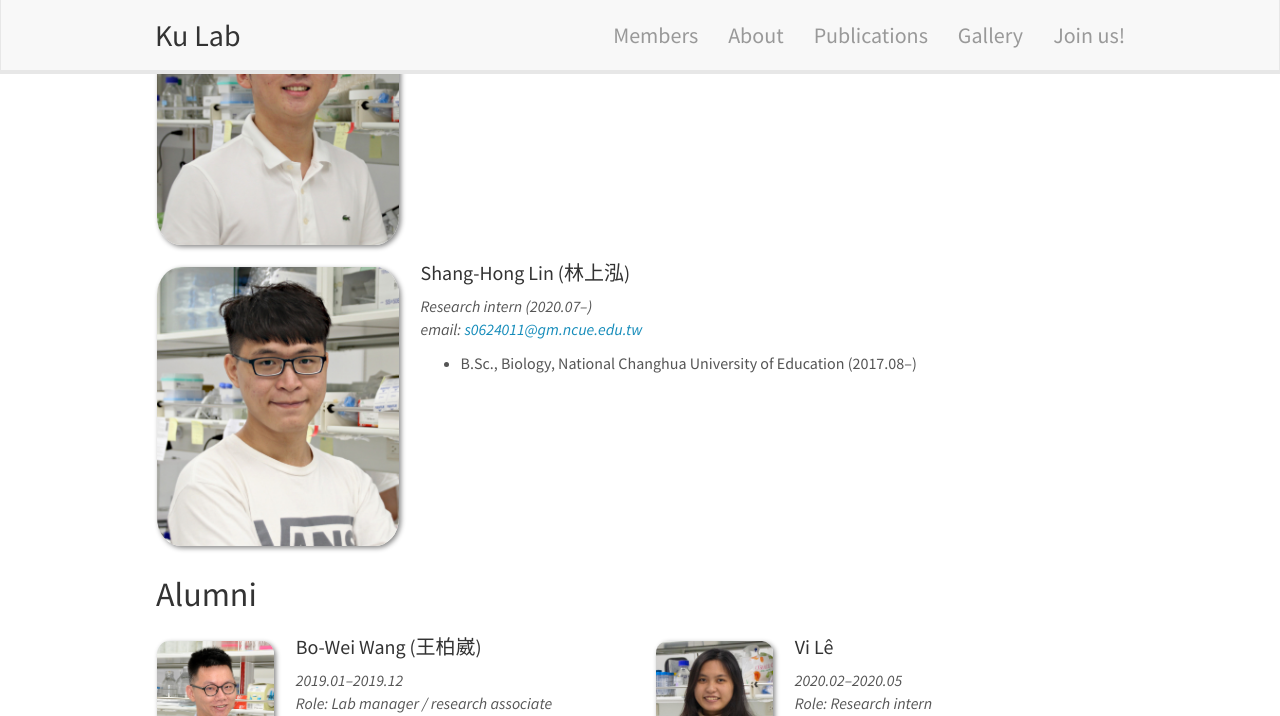
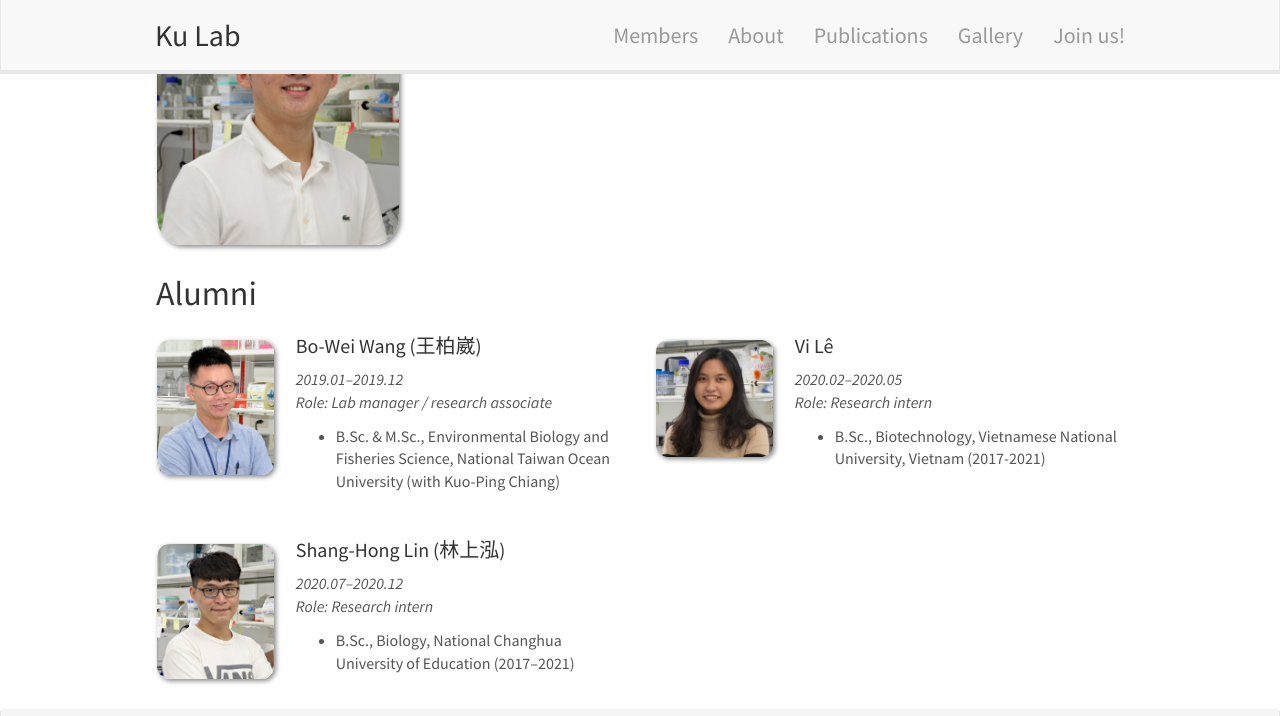
Before and after one commit to tzutongkao/Kao_Lab, a Jekyll site: the page built from _pages/team.md, in a window 1280 px wide and 900 px high, scrolled down 2659 px, cut to the strip 0-716 px from the top of the window. Built offline with Jekyll 4.4.1, drawn with Linux system fonts in a browser that asks for light colours; nearby versions of some CDN libraries.

Commit message:
Update team_members.yml

```diff
--- a/_data/team_members.yml
+++ b/_data/team_members.yml
@@ -75,10 +75,3 @@
   email: th456@cornell.edu
   number_educ: 1
   education1: B.A., Biological Sciences, Cornell University, USA (2017.08–)
-
-- name: Shang-Hong Lin (林上泓)
-  photo: ShangHong.jpg
-  info: Research intern (2020.07–)
-  email: s0624011@gm.ncue.edu.tw
-  number_educ: 1
-  education1: B.Sc., Biology, National Changhua University of Education (2017.08–)
```
